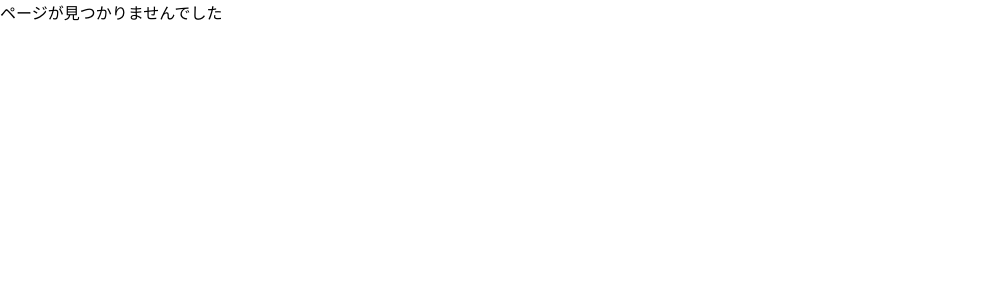
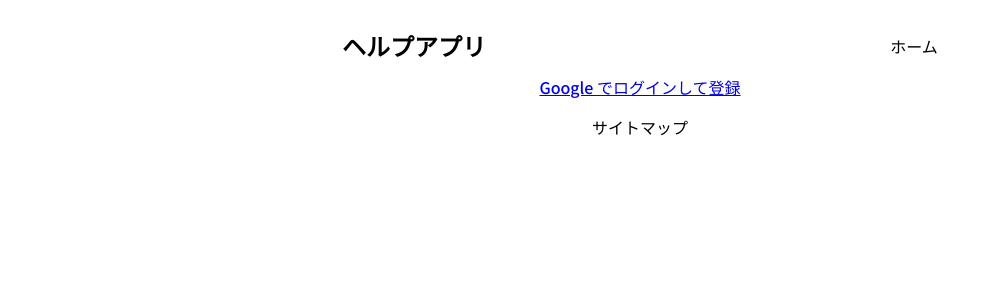
Before and after one commit to nknighta/helpapp-website, a Next.js app: page /users in a window 1280 px wide. Before the commit this address had no page. Shown: the top 300 px of the page, without its empty margins (0-999 px from the left). Built offline with nearby package versions, Linux system fonts and the light colour scheme.

Commit message:
feat: 🎸 add google auth
authorize of google, and fix layout

```diff
--- a/package.json
+++ b/package.json
@@ -7,9 +7,12 @@
     "build": "next build"
   },
   "dependencies": {
+    "firebase": "^10.12.2",
     "next": "^14.2.4",
     "next-qrcode": "^2.5.1",
     "react": "^18.3.1",
-    "react-dom": "^18.3.1"
+    "react-dom": "^18.3.1",
+    "react-firebase-hooks": "^5.1.1",
+    "react-firebaseui": "^6.0.0"
   }
 }
--- a/src/components/layout.jsx
+++ b/src/components/layout.jsx
@@ -3,12 +3,15 @@ import styles from '../styles/index.module.css';
 
 function Layout({ children }) {
     return (
-        <div>
-            <div className={styles.apptitle}>
-                <a href='/'>ヘルプアプリ</a>
-            </div>
+        <div className={styles.global_conteiner}>
+            <header className={styles.header}>
+                <div className={styles.apptitle}>
+                    <>ヘルプアプリ</>
+                </div>
+                <a href='/'>ホーム</a>
+            </header>
             {children}
-            <footer>
+            <footer className={styles.footer}>
                 <p>サイトマップ</p>
             </footer>
         </div>
--- a/src/pages/_app.jsx
+++ b/src/pages/_app.jsx
@@ -1,6 +1,5 @@
 import React from "react";
 import "../styles/global.css";
-
 export default function App({ Component, pageProps }) {
   const getLayout = Component.getLayout || ((page) => page);
   return getLayout(<Component {...pageProps} />);
--- a/src/pages/index.jsx
+++ b/src/pages/index.jsx
@@ -10,7 +10,7 @@ export default function Index() {
                         以下から利用開始
                     </li>
                     <li>
-                        <a href="/foruser">利用者の方へ</a>
+                        <a href="/users">利用者の方へ</a>
                     </li>
                     <li>
                         <a href="/forhelper">救護者の方へ</a>
--- /dev/null
+++ b/src/pages/users/index.jsx
@@ -0,0 +1,30 @@
+// Import FirebaseAuth and firebase.
+import React from 'react';
+import 'firebase/compat/auth';
+import Layout from "../../components/layout";
+
+// Configure Firebase.
+function SignInScreen() {
+    return (
+        <div style={{
+            textAlign: 'center',
+            width: '100%',
+        }}>
+
+            <a href="/signedIn">
+                Google でログインして登録
+            </a>
+        </div>
+    );
+}
+
+
+export default SignInScreen
+
+SignInScreen.getLayout = function getLayout(page) {
+    return (
+        <Layout>
+            {page}
+        </Layout>
+    )
+}
--- a/src/styles/index.module.css
+++ b/src/styles/index.module.css
@@ -1,20 +1,26 @@
+.header {
+    display: flex;
+    align-items: center;
+    justify-content: space-around;
+}
+
+.header a {
+    text-decoration: none;
+    color: #000;
+}
+
+.header:hover a {
+    color: #aaa;
+    transition: all 0.3s;
+}
+
 .apptitle {
-    font-size: 2em;
+    font-size: 1.5em;
     color: #000;
     padding: 0.5em 0;
     font-weight: bold;
     text-align: center;
-    background-color: #f3f3ff;
-}
-
-.apptitle a {
-    text-decoration: none;
-    color: #000;
-}
-
-.apptitle:hover a {
-    color: #aaa;
-    transition: all 0.3s;
+    background-color: #fff;
 }
 
 .linkscontainer {
@@ -32,12 +38,14 @@
 
 .linkscontainer a {
     color: #000;
+
 }
 
 .linkscontainer a:hover {
     color: #aaa;
     transition: all 0.3s;
 }
+
 .hucontent {
     display: flex;
     flex-direction: column;
@@ -45,3 +53,17 @@
     align-items: center;
     padding: 1em 0;
 }
+
+.footer {
+    background-color: #fff;
+    padding: 1em 0;
+    text-align: center;
+}
+
+.global_conteiner{
+    display: flex;
+    flex-direction: column;
+    padding: 1em 0;
+    margin: auto;
+    max-width: 1000px;
+}
```
Also changed, not shown: src/components/firebase/firebase.js (added, +30 -0 lines), src/pages/foruser/index.jsx (deleted, +0 -28 lines), src/pages/signedIn/index.jsx (added, +76 -0 lines).
